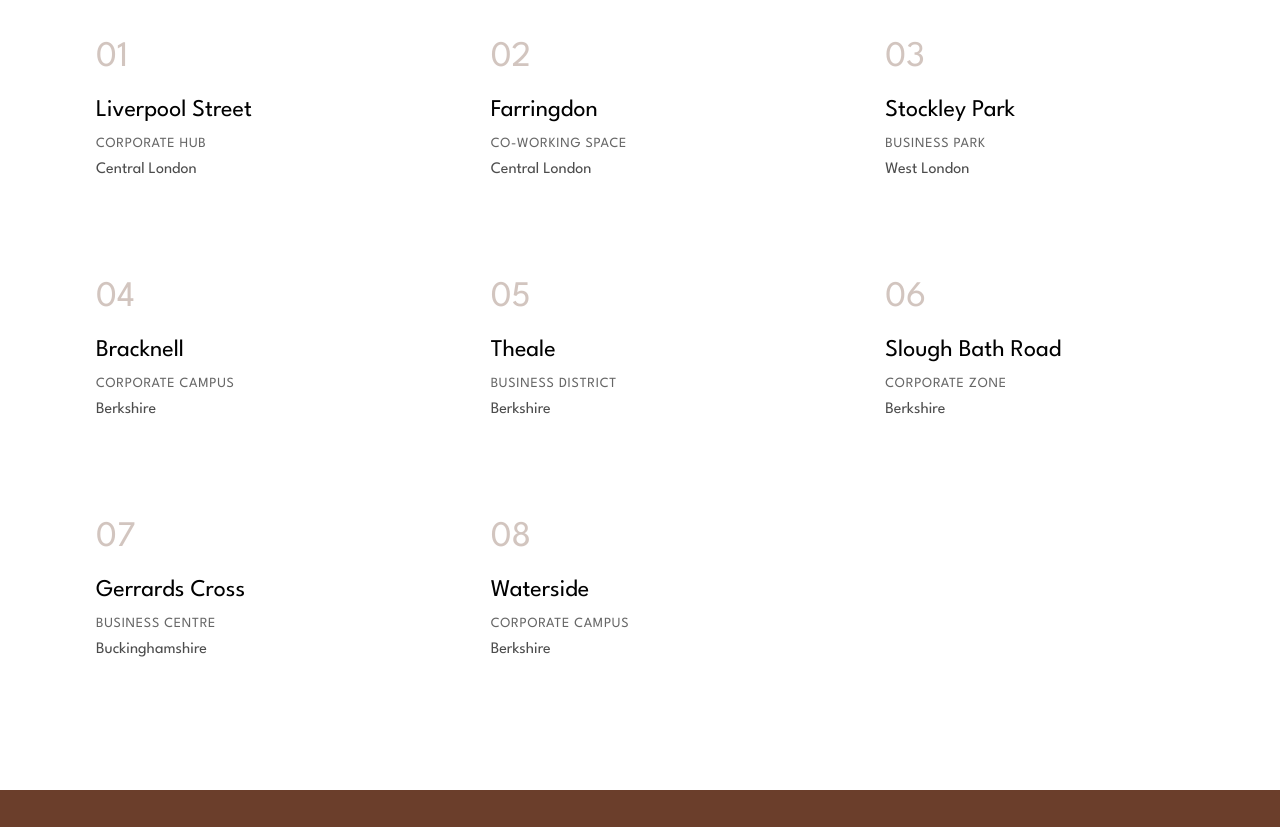
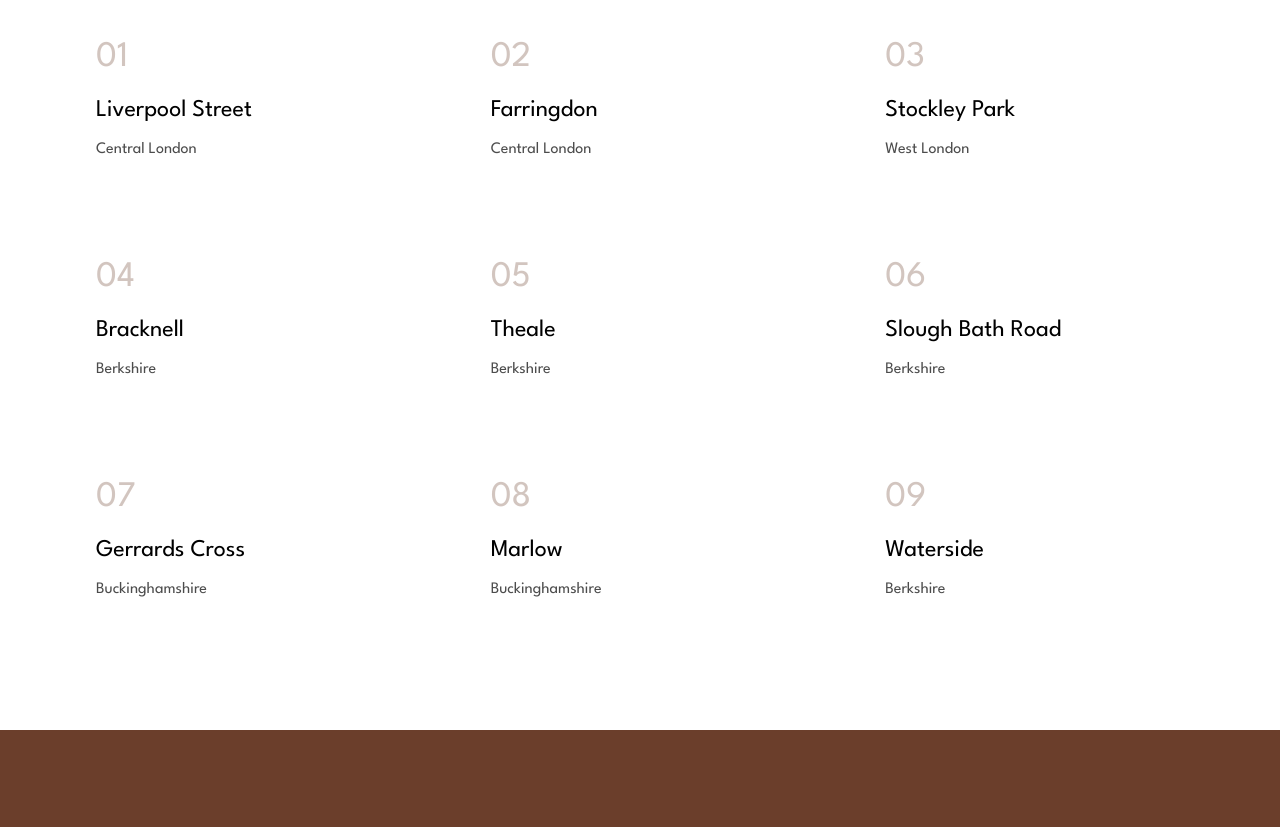
Before and after one commit to priyesh-kurmi/noa-s-cafe, a React (Vite) app: page /locations in a window 1280 px wide. Shown: the part 560-1387 px from the top of the page. Built offline with nearby package versions, Linux system fonts and the light colour scheme.

Commit message:
Update location details by removing type information and correcting address for Gerrards Cross; enhance styling for location names

```diff
--- a/src/pages/Home.jsx
+++ b/src/pages/Home.jsx
@@ -87,7 +87,7 @@ const Home = () => {
             transition={{ duration: 0.8, delay: 0.2 }}
             className="text-2xl md:text-3xl lg:text-4xl text-white mb-12 max-w-3xl mx-auto leading-relaxed font-semibold drop-shadow-lg"
           >
-            Served across 8+ locations for the modern working day.
+            Served across 9+ locations for the modern working day.
           </motion.p>
 
           <motion.div
--- a/src/pages/Locations.jsx
+++ b/src/pages/Locations.jsx
@@ -5,42 +5,38 @@ const Locations = () => {
   const locations = [
     {
       name: 'Liverpool Street',
-      type: 'Corporate Hub',
       address: 'Central London',
     },
     {
       name: 'Farringdon',
-      type: 'Co-Working Space',
       address: 'Central London',
     },
     {
       name: 'Stockley Park',
-      type: 'Business Park',
       address: 'West London',
     },
     {
       name: 'Bracknell',
-      type: 'Corporate Campus',
       address: 'Berkshire',
     },
     {
       name: 'Theale',
-      type: 'Business District',
       address: 'Berkshire',
     },
     {
       name: 'Slough Bath Road',
-      type: 'Corporate Zone',
       address: 'Berkshire',
     },
     {
       name: 'Gerrards Cross',
-      type: 'Business Centre',
+      address: 'Buckinghamshire',
+    },
+    {
+      name: 'Marlow',
       address: 'Buckinghamshire',
     },
     {
       name: 'Waterside',
-      type: 'Corporate Campus',
       address: 'Berkshire',
     },
   ]
@@ -85,12 +81,9 @@ const Locations = () => {
                       {String(index + 1).padStart(2, '0')}
                     </span>
                   </div>
-                  <h3 className="text-2xl font-display text-rich-black mb-2 group-hover:text-coffee-brown transition-colors">
+                  <h3 className="text-2xl font-display text-rich-black mb-3 group-hover:text-coffee-brown transition-colors">
                     {location.name}
                   </h3>
-                  <p className="text-sm uppercase tracking-wider text-rich-black/60 mb-1">
-                    {location.type}
-                  </p>
                   <p className="text-rich-black/70">
                     {location.address}
                   </p>
```
